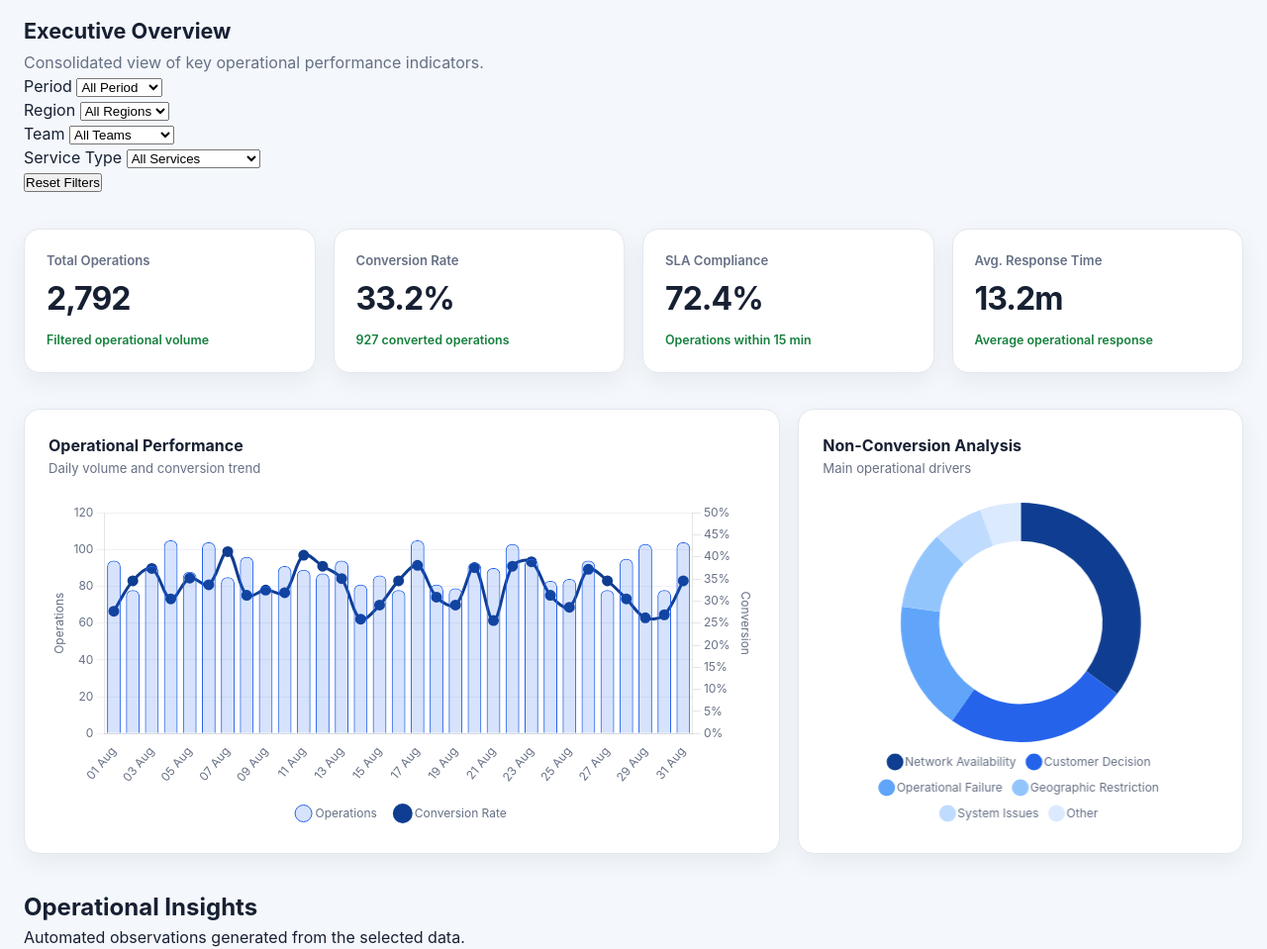
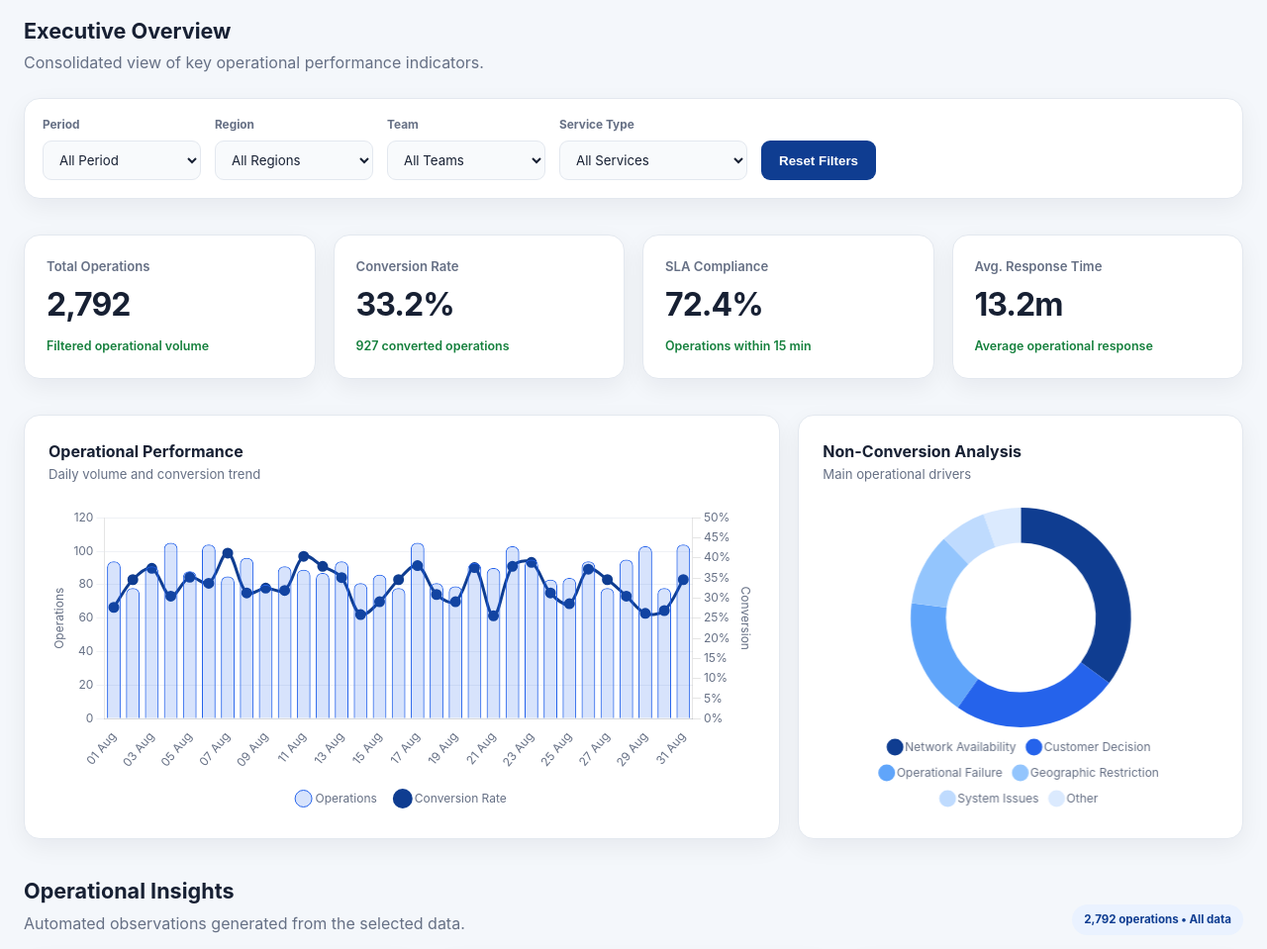
Before and after one commit to diegocfc7/operations-analytics-dashboard, a plain HTML site: page index.html in a window 1280 px wide. Shown: the part 220-1179 px from the top of the page at 99% size. Drawn offline with nearby package versions, Linux system fonts and the light colour scheme.

Commit message:
Update styles.css
Style analytics filters and status

```diff
--- a/css/styles.css
+++ b/css/styles.css
@@ -363,3 +363,184 @@
         font-size: 1.8rem;
     }
 }
+
+/* =========================
+   FILTERS
+   ========================= */
+
+.filters {
+    display: flex;
+    align-items: end;
+    gap: 14px;
+    flex-wrap: wrap;
+
+    margin-top: 24px;
+
+    padding: 18px;
+
+    background: var(--surface);
+
+    border: 1px solid var(--border);
+    border-radius: var(--radius);
+
+    box-shadow: var(--shadow);
+}
+
+.filter-group {
+    display: flex;
+    flex-direction: column;
+    gap: 6px;
+
+    min-width: 160px;
+}
+
+.filter-group label {
+    color: var(--text-secondary);
+
+    font-size: 0.74rem;
+    font-weight: 700;
+}
+
+.filter-group select {
+    min-height: 40px;
+
+    padding: 0 34px 0 12px;
+
+    background: var(--surface-soft);
+
+    color: var(--text);
+
+    border: 1px solid var(--border);
+    border-radius: 9px;
+
+    font: inherit;
+    font-size: 0.83rem;
+
+    cursor: pointer;
+}
+
+.filter-group select:focus {
+    outline: 2px solid
+        rgba(37, 99, 235, 0.2);
+
+    border-color:
+        var(--primary-light);
+}
+
+#resetFilters {
+    min-height: 40px;
+
+    padding: 0 18px;
+
+    border: none;
+    border-radius: 9px;
+
+    background:
+        var(--primary);
+
+    color: white;
+
+    font-weight: 600;
+
+    cursor: pointer;
+
+    transition:
+        background 0.2s ease,
+        transform 0.2s ease;
+}
+
+#resetFilters:hover {
+    background:
+        var(--primary-light);
+
+    transform:
+        translateY(-1px);
+}
+
+
+/* =========================
+   CHART SIZE
+   ========================= */
+
+.chart-wrapper {
+    position: relative;
+
+    height: 310px;
+}
+
+
+/* =========================
+   SECTION HEADING
+   ========================= */
+
+.section-heading {
+    display: flex;
+
+    justify-content:
+        space-between;
+
+    align-items:
+        flex-end;
+
+    gap: 20px;
+
+    margin-bottom: 20px;
+}
+
+.section-heading h2 {
+    font-size: 1.35rem;
+    margin-bottom: 4px;
+}
+
+.section-heading p {
+    color:
+        var(--text-secondary);
+}
+
+#dataStatus {
+    display: inline-block;
+
+    padding: 7px 12px;
+
+    background:
+        var(--primary-soft);
+
+    color:
+        var(--primary);
+
+    border-radius: 999px;
+
+    font-size: 0.72rem;
+    font-weight: 700;
+
+    white-space: nowrap;
+}
+
+
+/* =========================
+   MOBILE FILTERS
+   ========================= */
+
+@media (max-width: 760px) {
+
+    .filters {
+        align-items: stretch;
+    }
+
+    .filter-group {
+        width: 100%;
+    }
+
+    #resetFilters {
+        width: 100%;
+    }
+
+    .section-heading {
+        flex-direction: column;
+        align-items: flex-start;
+    }
+
+    #dataStatus {
+        white-space: normal;
+    }
+}
```
